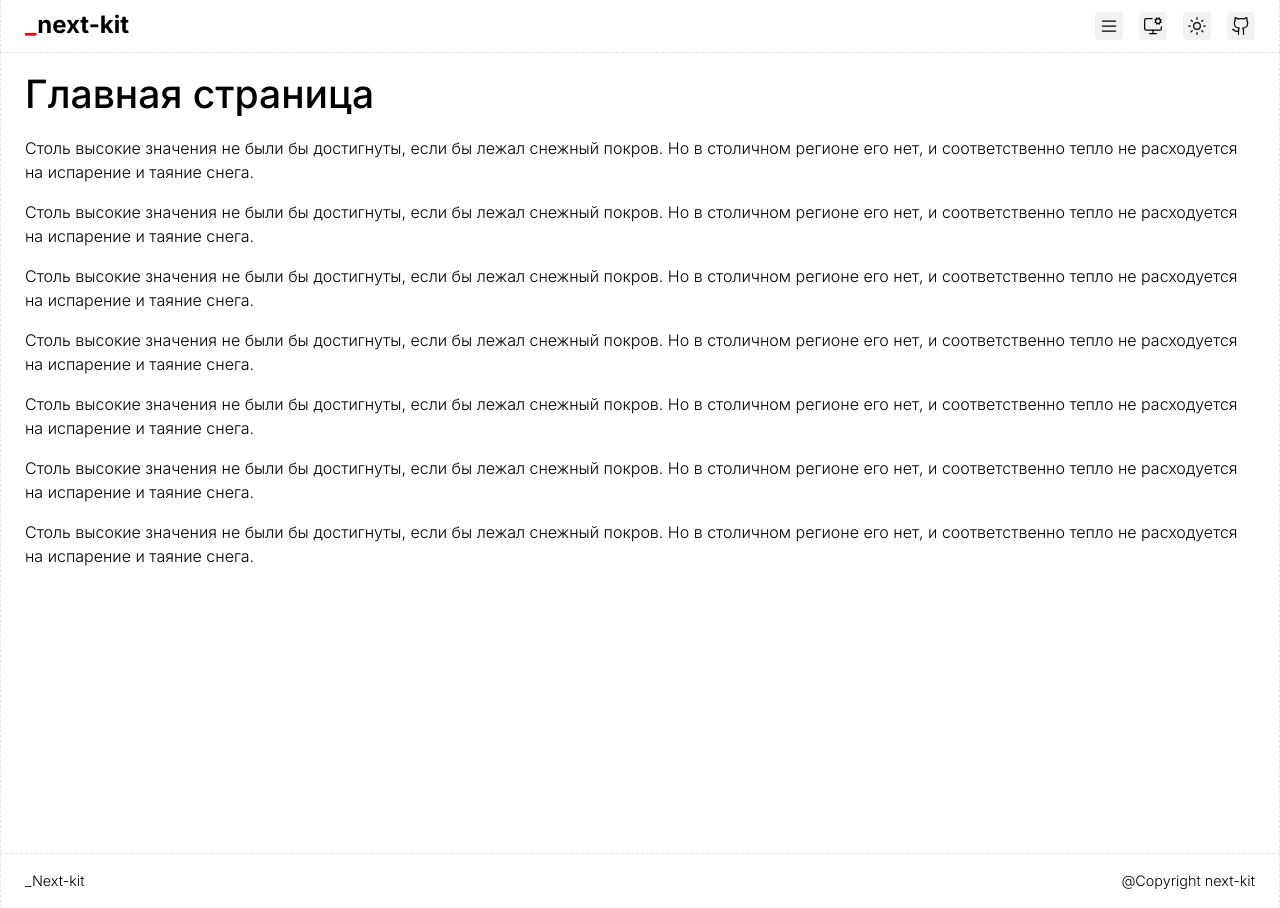
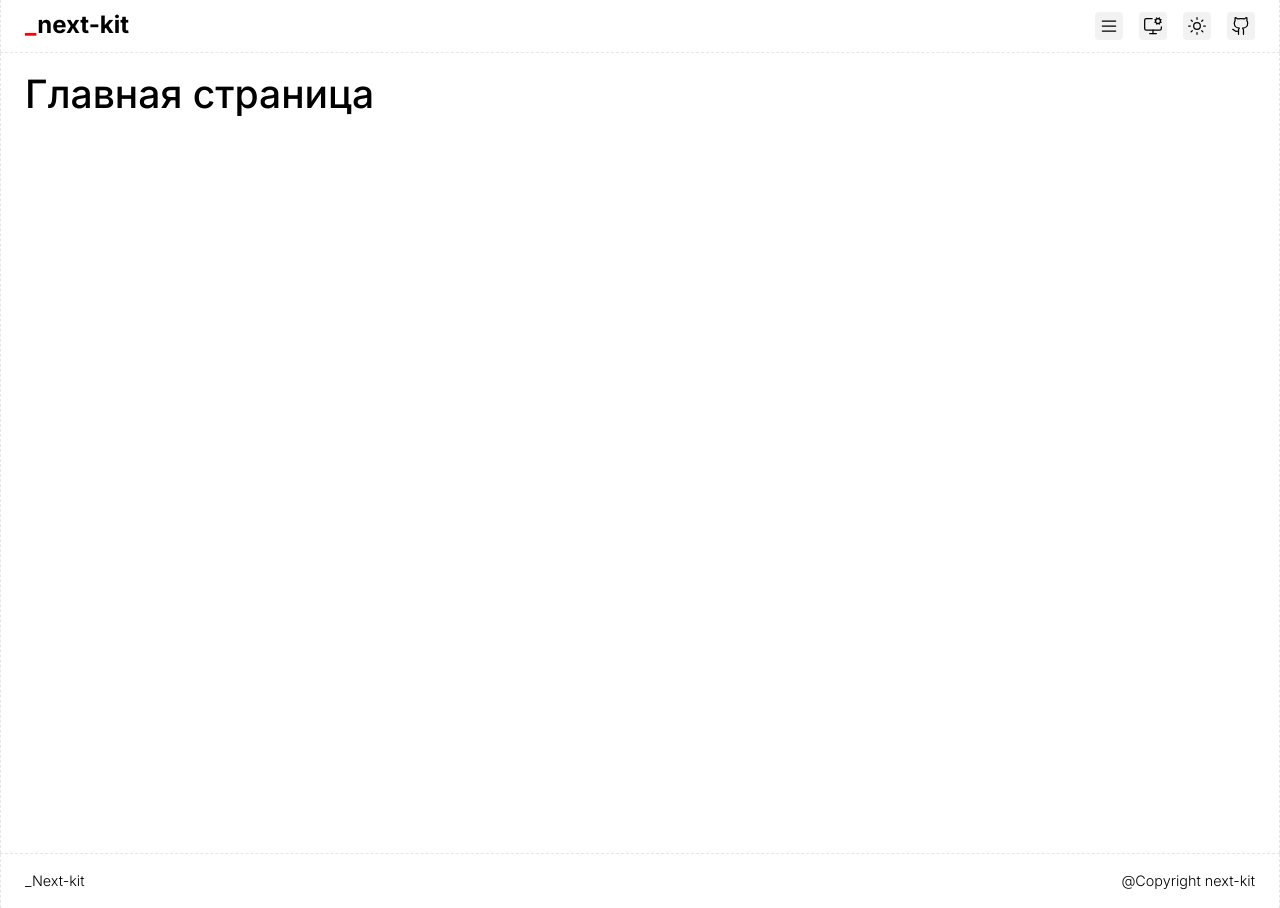
Before and after one commit to Hellaim/next-kit, a Next.js app: page / in a window 1280 px wide. Built offline with nearby package versions, Linux system fonts and the light colour scheme.

Commit message:
regular fix

```diff
--- a/src/app/(public)/page.tsx
+++ b/src/app/(public)/page.tsx
@@ -9,41 +9,6 @@ export default function Home() {
   return (
     <>
       <h1>Главная страница</h1>
-      <p>
-        Столь высокие значения не были бы достигнуты, если бы лежал снежный покров. Но в
-        столичном регионе его нет, и соответственно тепло не расходуется на испарение и
-        таяние снега.
-      </p>
-      <p>
-        Столь высокие значения не были бы достигнуты, если бы лежал снежный покров. Но в
-        столичном регионе его нет, и соответственно тепло не расходуется на испарение и
-        таяние снега.
-      </p>
-      <p>
-        Столь высокие значения не были бы достигнуты, если бы лежал снежный покров. Но в
-        столичном регионе его нет, и соответственно тепло не расходуется на испарение и
-        таяние снега.
-      </p>
-      <p>
-        Столь высокие значения не были бы достигнуты, если бы лежал снежный покров. Но в
-        столичном регионе его нет, и соответственно тепло не расходуется на испарение и
-        таяние снега.
-      </p>
-      <p>
-        Столь высокие значения не были бы достигнуты, если бы лежал снежный покров. Но в
-        столичном регионе его нет, и соответственно тепло не расходуется на испарение и
-        таяние снега.
-      </p>
-      <p>
-        Столь высокие значения не были бы достигнуты, если бы лежал снежный покров. Но в
-        столичном регионе его нет, и соответственно тепло не расходуется на испарение и
-        таяние снега.
-      </p>
-      <p>
-        Столь высокие значения не были бы достигнуты, если бы лежал снежный покров. Но в
-        столичном регионе его нет, и соответственно тепло не расходуется на испарение и
-        таяние снега.
-      </p>
     </>
   )
 }
```
Also changed, not shown: src/app/shop/page.tsx (+7 -0 lines).
